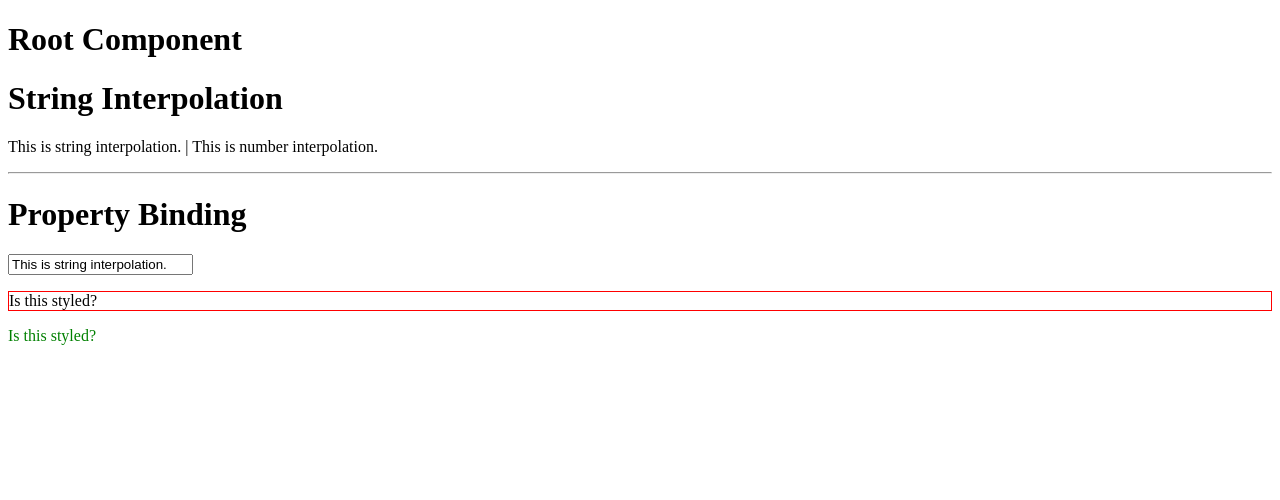
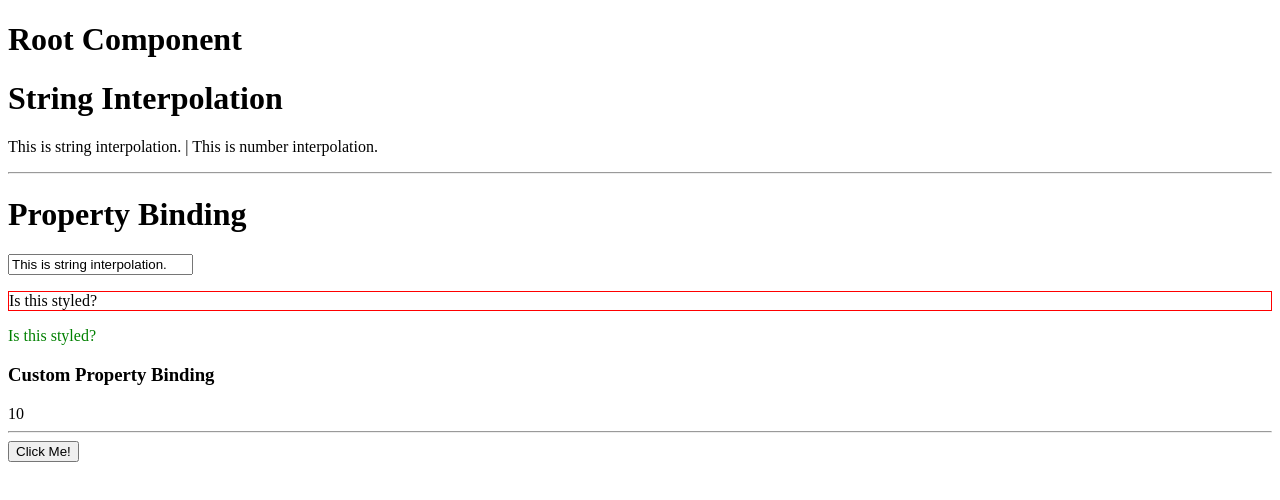
Before and after one commit to retr0spect/Angular2, an Angular app in the folder first_app/: page / in a window 1280 px wide. Shown: the top 500 px of the page. Built offline with nearby package versions, Linux system fonts and the light colour scheme.

Commit message:
Property & Event Binding

```diff
--- a/first_app/src/app/app.component.ts
+++ b/first_app/src/app/app.component.ts
@@ -1,5 +1,4 @@
 import { Component } from '@angular/core';
-import { DatabindingComponent } from './databinding/databinding.component';
 
 @Component({
   selector: 'app-root',
--- a/first_app/src/app/app.module.ts
+++ b/first_app/src/app/app.module.ts
@@ -5,11 +5,15 @@ import { HttpModule } from '@angular/http';
 
 import { AppComponent } from './app.component';
 import { DatabindingComponent } from './databinding/databinding.component';
+import { PropertyBindingComponent } from './databinding/property-binding.component';
+import { EventBindingComponent } from './databinding/event-binding.component';
 
 @NgModule({
   declarations: [
     AppComponent,
-    DatabindingComponent
+    DatabindingComponent,
+    PropertyBindingComponent,
+    EventBindingComponent
   ],
   imports: [
     BrowserModule,
--- a/first_app/src/app/databinding/databinding.component.html
+++ b/first_app/src/app/databinding/databinding.component.html
@@ -7,3 +7,7 @@
 <input type="text" value={{stringInterpolation}}>
 <p [ngClass]="{redBorder: onTest()}">Is this styled?</p>
 <p [ngStyle]="{color: 'green'}">Is this styled?</p>
+<h3>Custom Property Binding</h3>
+<app-property-binding [result]="10"></app-property-binding>
+<hr>
+<app-event-binding></app-event-binding>
--- a/first_app/src/app/databinding/databinding.component.ts
+++ b/first_app/src/app/databinding/databinding.component.ts
@@ -1,4 +1,4 @@
-import { Component, OnInit } from '@angular/core';
+import { Component } from '@angular/core';
 
 @Component({
   selector: 'fa-databinding',
--- /dev/null
+++ b/first_app/src/app/databinding/event-binding.component.ts
@@ -0,0 +1,14 @@
+import { Component } from '@angular/core';
+
+@Component({
+  selector: 'app-event-binding',
+  template: `
+    <button (click)="onClicked()">Click Me!</button>
+  `,
+  styles: []
+})
+export class EventBindingComponent {
+    onClicked() {
+      alert('It worked!');
+    }
+}
--- /dev/null
+++ b/first_app/src/app/databinding/property-binding.component.ts
@@ -0,0 +1,12 @@
+import {Component, Input} from '@angular/core';
+
+@Component({
+  selector: 'app-property-binding',
+  template: `
+    {{result}}
+  `,
+  styles: []
+})
+export class PropertyBindingComponent {
+    @Input() result: number = 0;
+}
```
